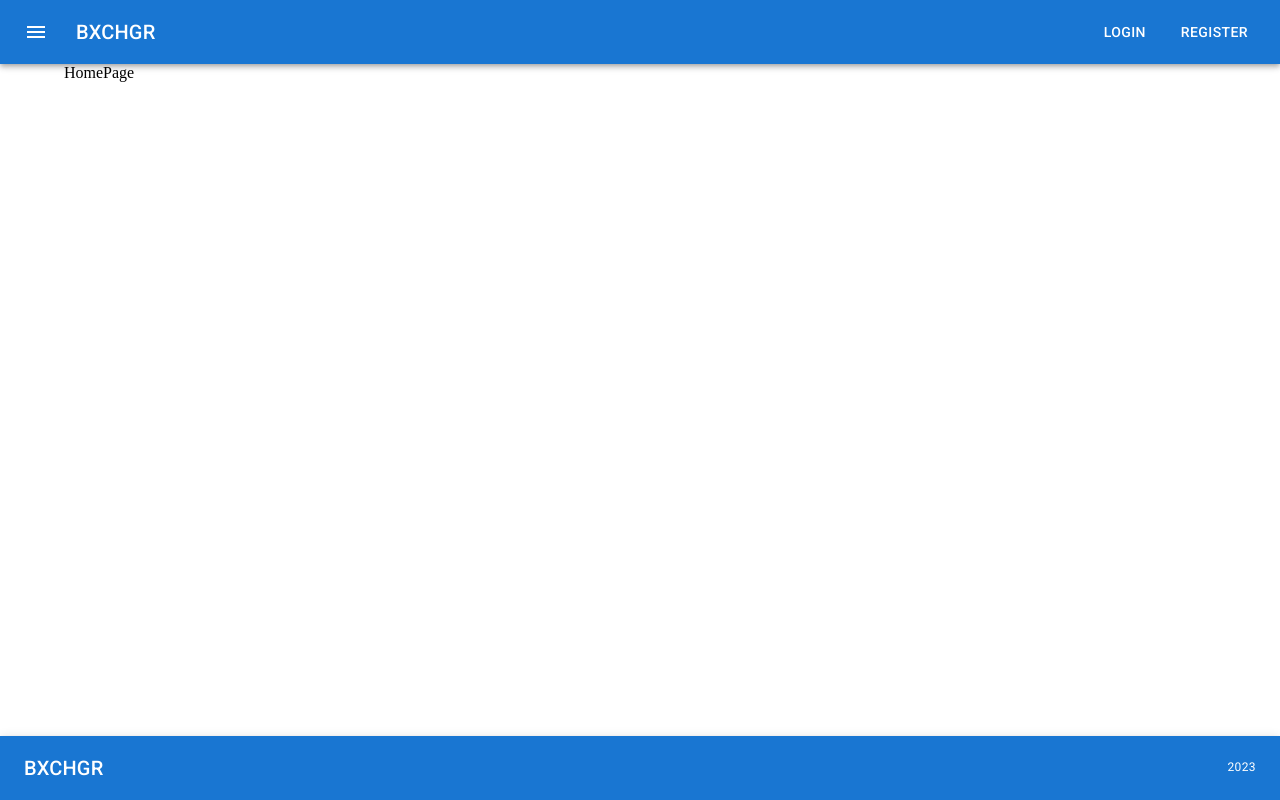
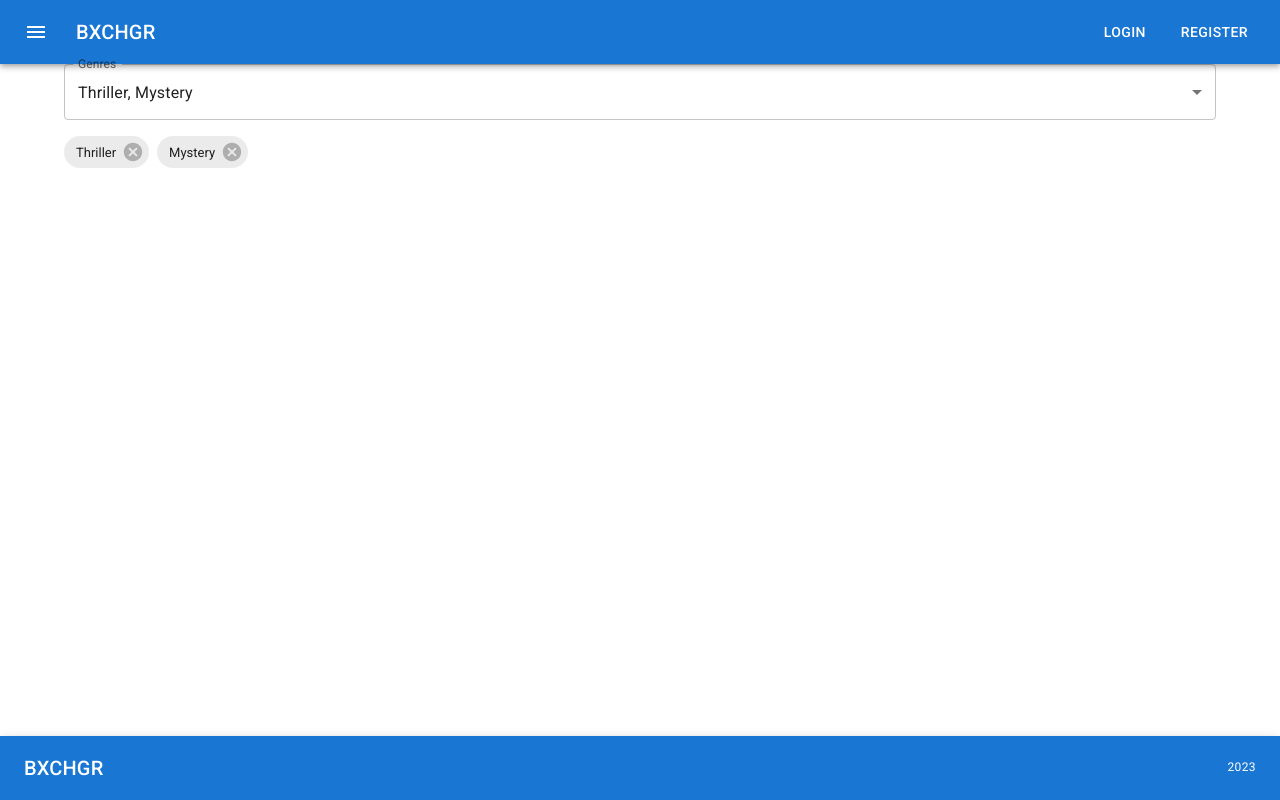
Before and after one commit to mayst/bxchgr, a React (Vite) app: page / in a window 1280 px wide. Built offline with nearby package versions, Linux system fonts and the light colour scheme.

Commit message:
feat/multiple-select

```diff
--- /dev/null
+++ b/src/components/inputs/MultipleSelectBx.tsx
@@ -0,0 +1,66 @@
+import { Box, Chip, FormControl, InputLabel, MenuItem, Select } from "@mui/material"
+
+type Option = {
+  id: number
+  name: string,
+  selected: boolean
+}
+
+interface ISelectBxProps {
+  label: string
+  onChange: (id: number) => void
+  options: Option[]
+  fullWidth?: boolean
+}
+
+export const MultipleSelectBx =
+  (props: ISelectBxProps) => {
+    const { label, onChange, options, fullWidth } = props
+
+    const selectId = label + '-select'
+
+    const selected = options
+      .filter(opt => opt.selected)
+      .map(opt => opt.name)
+
+    return (
+      <>
+        <FormControl fullWidth={fullWidth}>
+          <InputLabel id={selectId + '-label'}>{label}</InputLabel>
+          <Select
+            multiple
+            labelId={selectId + '-label'}
+            id={selectId}
+            value={selected}
+            label={label}
+          >
+            {options.map(opt => (
+              <MenuItem
+                key={opt.name}
+                value={opt.name}
+                onClick={() => onChange(opt.id)}
+              >
+                {opt.name}
+              </MenuItem>
+            ))}
+          </Select>
+        </FormControl>
+        <Box
+          display='flex'
+          flexWrap='wrap'
+          gap={1}
+          mt={2}
+        >
+          {options
+            .filter(opt => opt.selected)
+            .map(opt => (
+              <Chip
+                key={opt.name}
+                label={opt.name}
+                onDelete={() => onChange(opt.id)}
+              />
+            ))}
+        </Box>
+      </>
+    )
+  }
--- a/src/pages/HomePage.tsx
+++ b/src/pages/HomePage.tsx
@@ -1,5 +1,55 @@
+import { useState } from "react"
+import { MultipleSelectBx } from "../components/inputs/MultipleSelectBx"
+
 export const HomePage = () => {
+  const [genres, setGenres] = useState([
+    {
+      id: 0,
+      name: 'Thriller',
+      selected: true
+    },
+    {
+      id: 1,
+      name: 'Fantasy',
+      selected: false
+    },
+    {
+      id: 2,
+      name: 'Mystery',
+      selected: true
+    },
+    {
+      id: 3,
+      name: 'Dystopian',
+      selected: false
+    },
+    {
+      id: 4,
+      name: 'Romance',
+      selected: false
+    },
+    {
+      id: 5,
+      name: 'Westerns',
+      selected: false
+    },
+  ])
+
+  const handleSelectGenre = (id: number) => {
+    setGenres(prev => prev.map(
+      genre => genre.id !== id
+        ? genre
+        : { ...genre, selected: !genre.selected }))
+  }
+
   return (
-    <div>HomePage</div>
+    <div>
+      <MultipleSelectBx
+        fullWidth
+        label="Genres"
+        options={genres}
+        onChange={handleSelectGenre}
+      />
+    </div>
   )
 }
```
